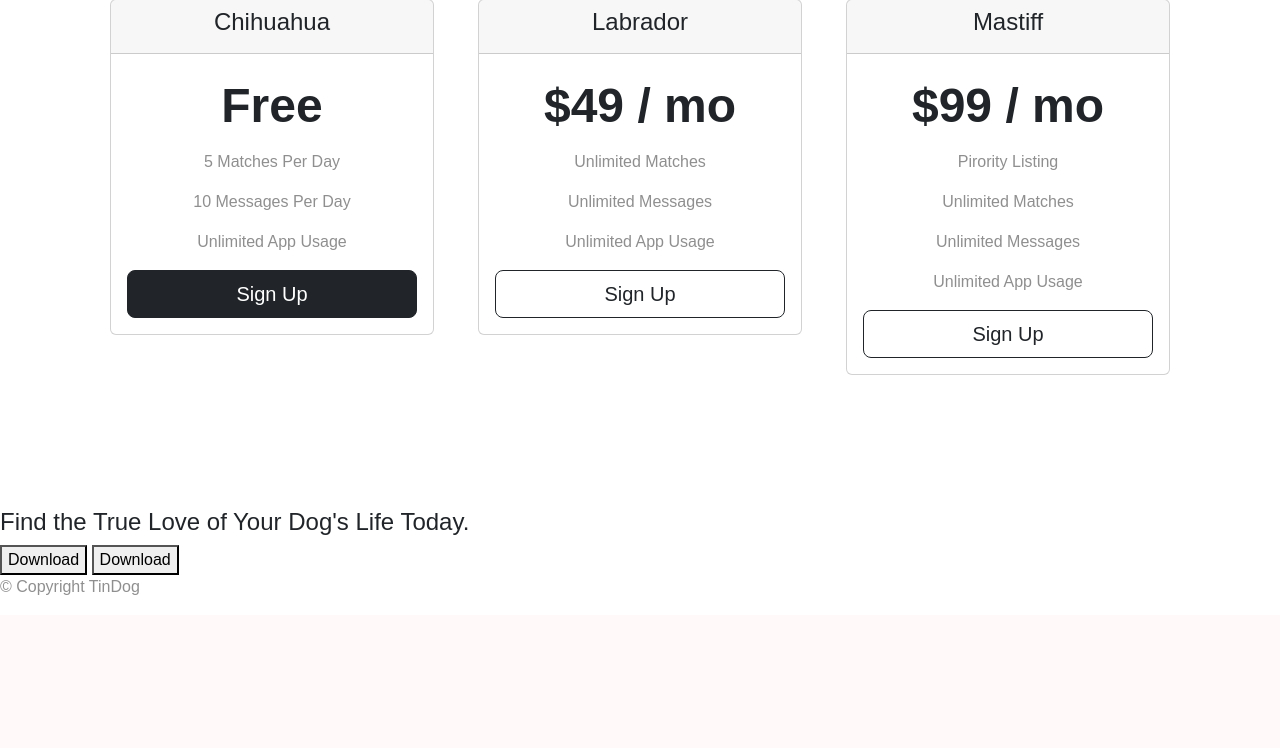
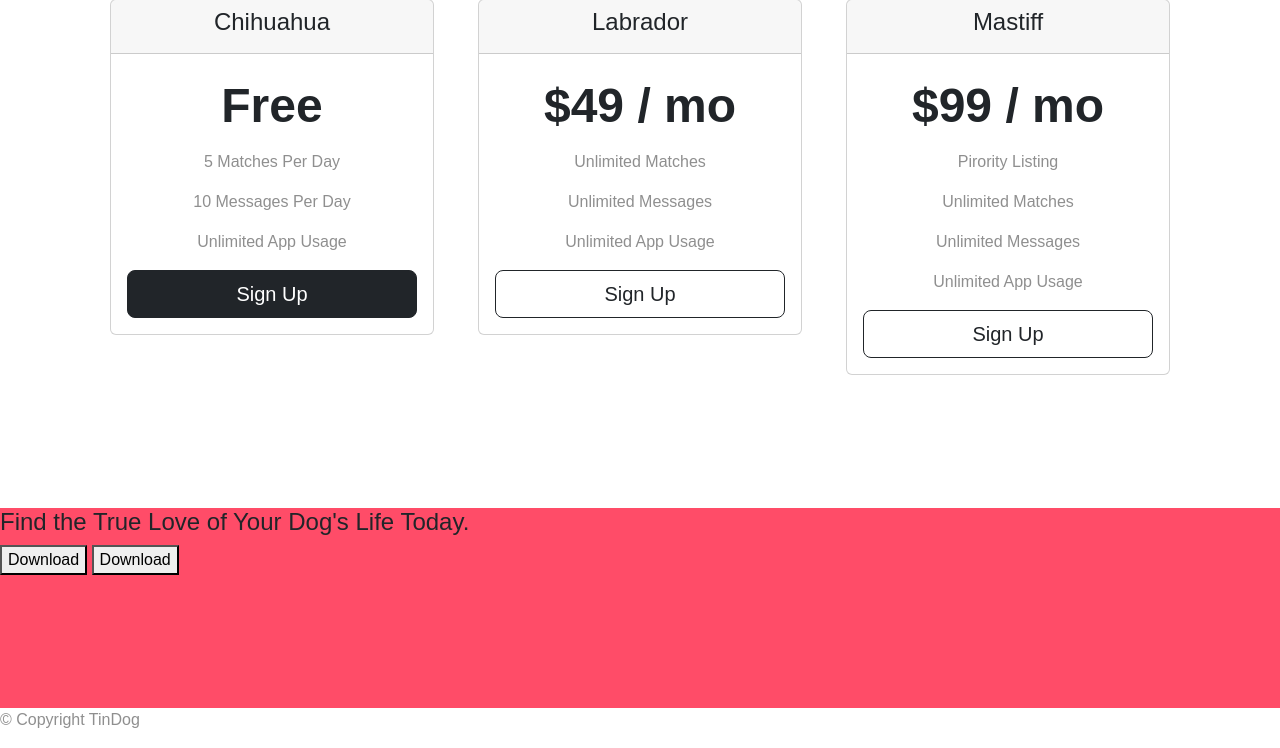
Before and after one commit to JDBgit9/James-Justis, a PHP site: page / in a window 1280 px wide. Shown: the part 2214-2962 px from the top of the page. Before the commit the page ends 2809 px from the top, so only its background shows below. Run offline with PHP 8.4, Linux system fonts and the light colour scheme; some libraries are stand-ins or nearby versions.

Commit message:
added bg color and height to cta

```diff
--- a/bootstrap-5.1.3-dist/bootstrap-5.1.3-dist/TinDog-Start-master/css/styles.css
+++ b/bootstrap-5.1.3-dist/bootstrap-5.1.3-dist/TinDog-Start-master/css/styles.css
@@ -159,3 +159,8 @@ p {
         transform: rotate(0);
     }
 }
+
+#cta {
+    background-color: #ff4c68;
+    height: 200px;
+}
```
